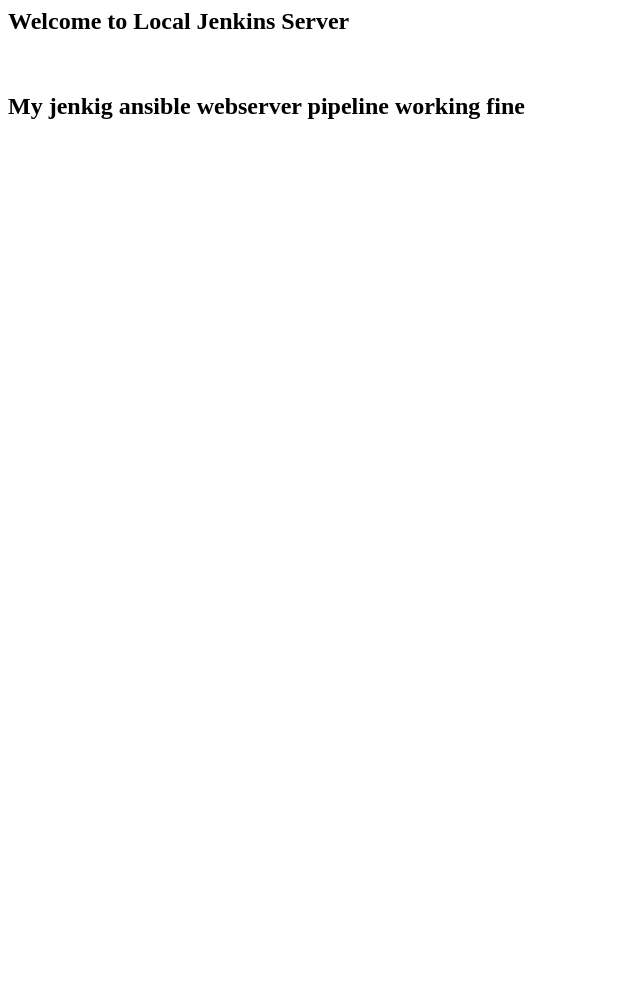
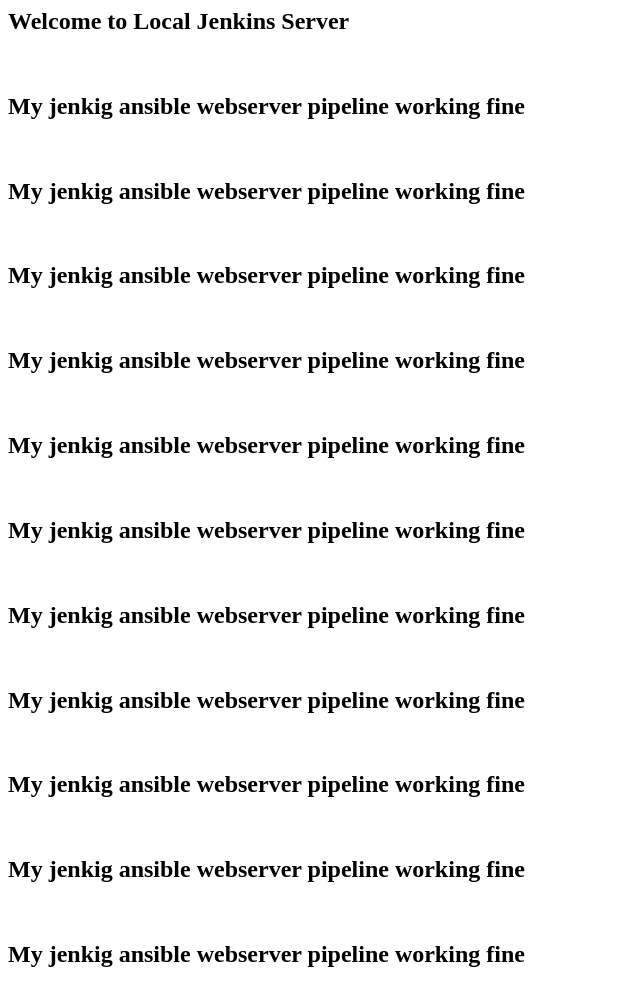
Before and after one commit to ramvish52/demo-project, a plain HTML site: page index.html in a window 1280 px wide. Shown: the whole page, without its empty margins (0-640 px from the left). Before the commit the page ends 800 px from the top, so only its background shows below. Drawn offline with Linux system fonts and the light colour scheme.

Commit message:
new commit

```diff
--- a/index.html
+++ b/index.html
@@ -1,2 +1,12 @@
 <h2>Welcome to Local Jenkins Server</h2></br>
 <h2>My jenkig ansible webserver pipeline working fine</h2></br>
+<h2>My jenkig ansible webserver pipeline working fine</h2></br>
+<h2>My jenkig ansible webserver pipeline working fine</h2></br>
+<h2>My jenkig ansible webserver pipeline working fine</h2></br>
+<h2>My jenkig ansible webserver pipeline working fine</h2></br>
+<h2>My jenkig ansible webserver pipeline working fine</h2></br>
+<h2>My jenkig ansible webserver pipeline working fine</h2></br>
+<h2>My jenkig ansible webserver pipeline working fine</h2></br>
+<h2>My jenkig ansible webserver pipeline working fine</h2></br>
+<h2>My jenkig ansible webserver pipeline working fine</h2></br>
+<h2>My jenkig ansible webserver pipeline working fine</h2></br>
```
